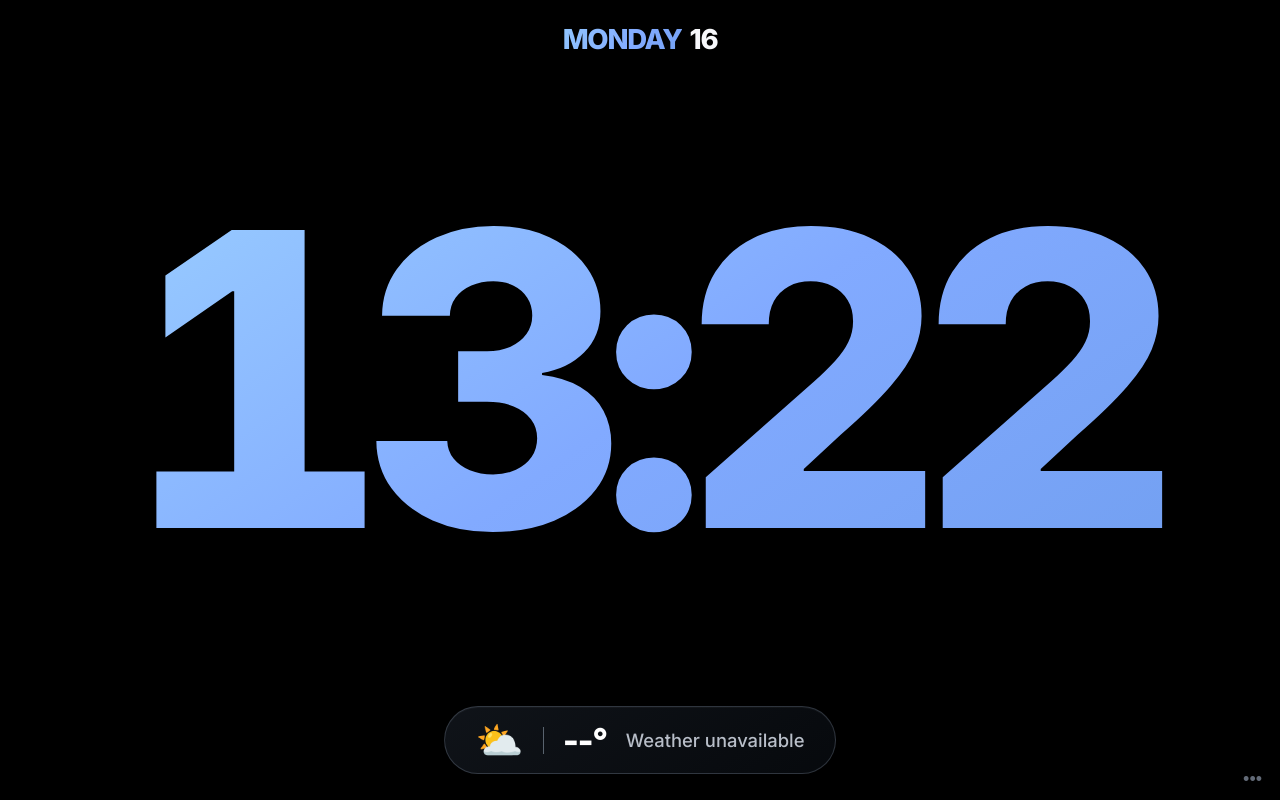
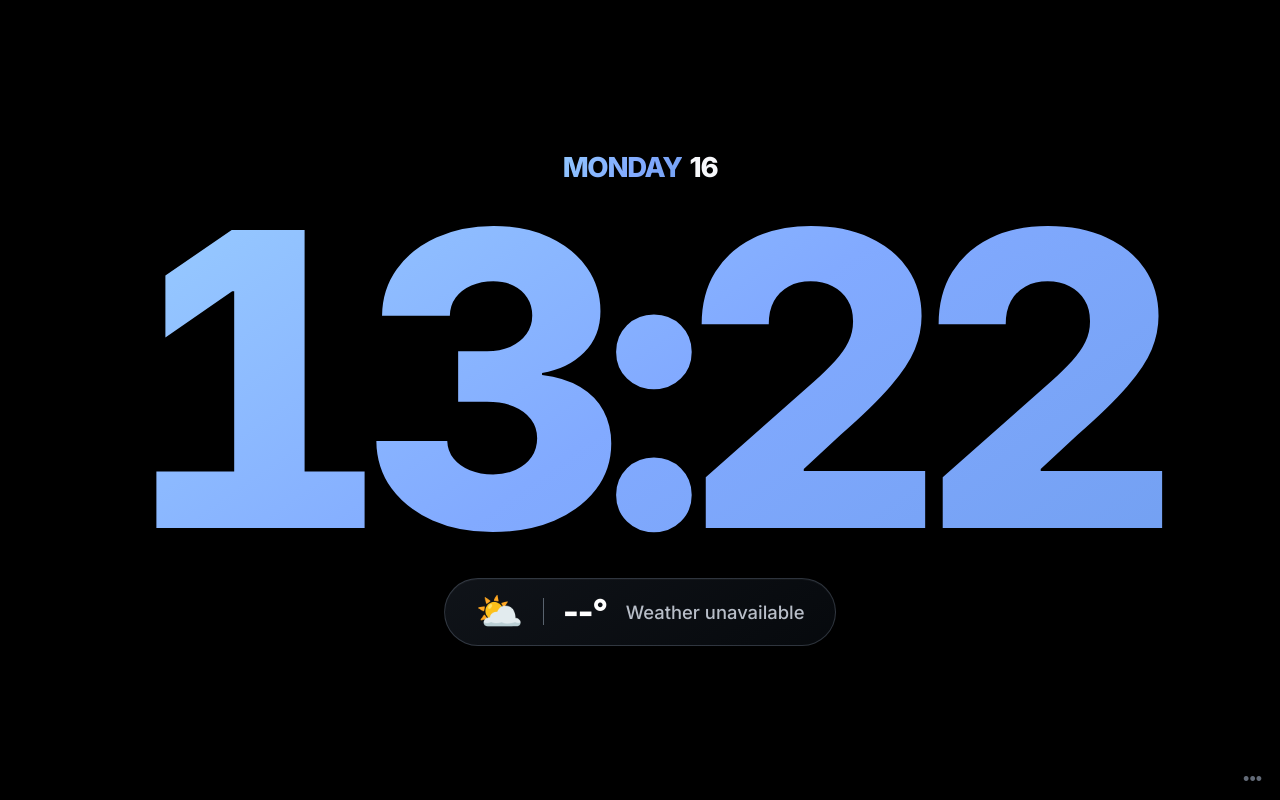
Before and after one commit to vielreymonforte-lab/redmi-standby-clock, a plain HTML site: page index.html in a window 1280 px wide. Drawn offline with Linux system fonts and the light colour scheme; no server answers.

Commit message:
Update style.css

```diff
--- a/style.css
+++ b/style.css
@@ -22,16 +22,16 @@ body { min-height: 100vh; min-height: 100dvh; }
   width: 100vw;
   height: 100vh;
   height: 100dvh;
-  padding: clamp(14px, 3.2vh, 34px) clamp(16px, 3vw, 44px);
-  display: grid;
-  grid-template-rows: auto minmax(0, 1fr) auto;
-  justify-items: center;
+  padding: clamp(12px, 2.2vh, 24px) clamp(16px, 3vw, 44px);
+  display: flex;
+  flex-direction: column;
+  justify-content: center;
   align-items: center;
-  gap: clamp(8px, 1.8vh, 22px);
+  gap: clamp(8px, 1.7vh, 20px);
   background: #000;
 }
 .date-row {
-  grid-row: 1;
+  flex: 0 0 auto;
   display: flex;
   align-items: baseline;
   justify-content: center;
@@ -51,7 +51,7 @@ body { min-height: 100vh; min-height: 100dvh; }
 }
 #date { color: var(--white); }
 .clock-area {
-  grid-row: 2;
+  flex: 0 1 auto;
   width: 100%;
   min-width: 0;
   min-height: 0;
@@ -76,7 +76,7 @@ body { min-height: 100vh; min-height: 100dvh; }
   -webkit-text-fill-color: transparent;
 }
 .weather-pill {
-  grid-row: 3;
+  flex: 0 0 auto;
   display: flex;
   align-items: center;
   justify-content: center;
@@ -148,7 +148,7 @@ input[type=checkbox] { width: 22px; height: 22px; accent-color: var(--blue); }
 @media (orientation: portrait) {
   .standby {
     padding: max(16px, env(safe-area-inset-top)) 3vw max(24px, env(safe-area-inset-bottom));
-    gap: 4vh;
+    gap: 2.5vh;
   }
   .date-row { font-size: clamp(.8rem, 3vw, 1.2rem); }
   .clock { font-size: clamp(4.7rem, 19vw, 9rem); letter-spacing: -.065em; }
@@ -162,7 +162,7 @@ input[type=checkbox] { width: 22px; height: 22px; accent-color: var(--blue); }
   .condition { font-size: .7rem; }
 }
 @media (max-height: 390px) and (orientation: landscape) {
-  .standby { padding-top: 2vh; padding-bottom: 2vh; gap: 1vh; }
+  .standby { padding-top: 2vh; padding-bottom: 2vh; gap: 1.2vh; }
   .date-row { font-size: clamp(.8rem, 2.1vw, 1.25rem); }
   .clock { font-size: min(32vw, 69vh); }
   .weather-pill { min-height: 13vh; }
```
